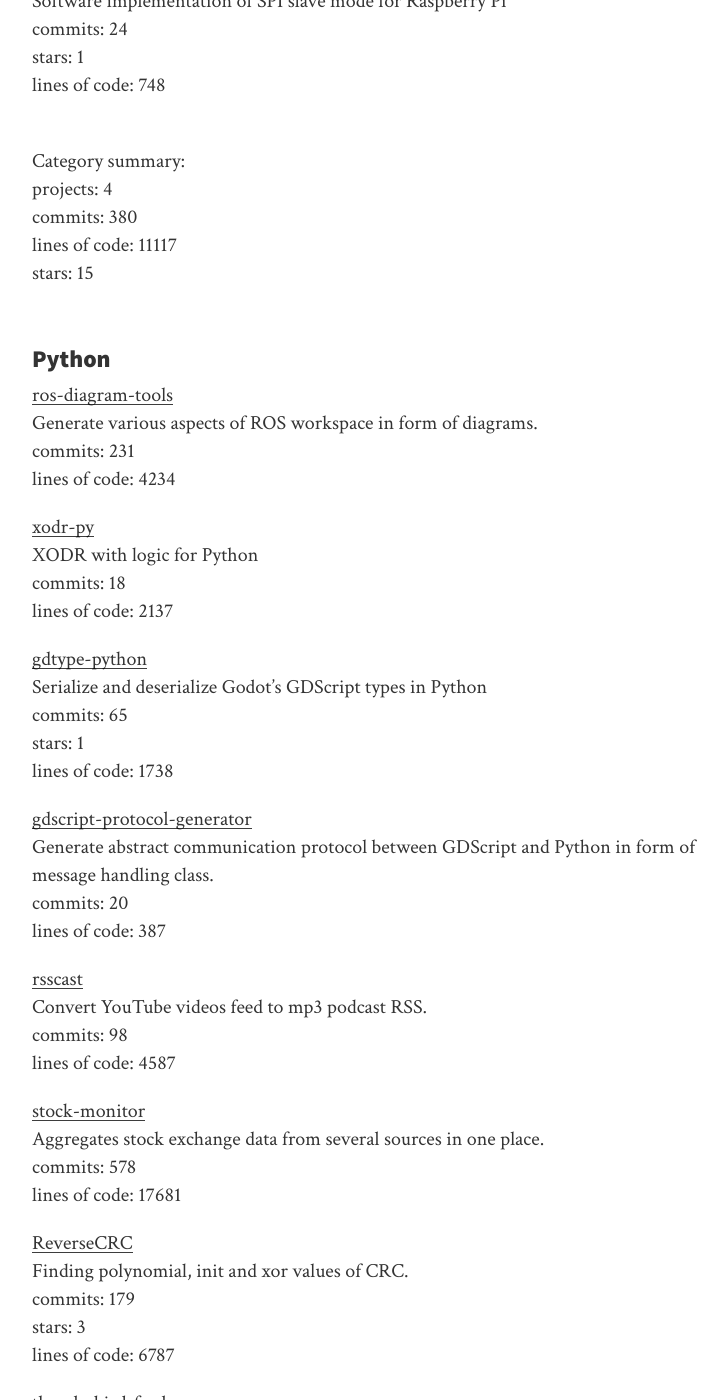
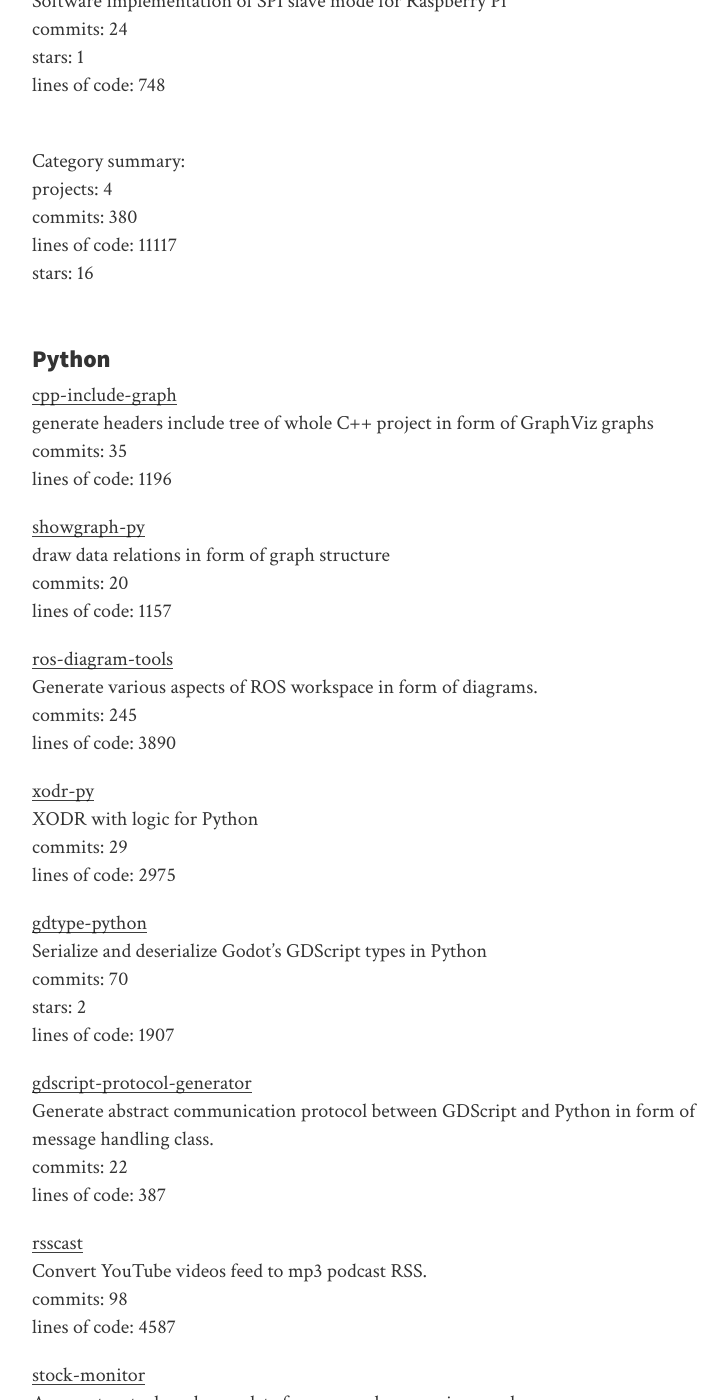
Before and after one commit to anetczuk/anetczuk.github.io, a Jekyll site: the page built from docs/repos.md, in a window 1280 px wide and 1400 px high, scrolled down 3169 px. Shown: the whole window, without its empty margins (258-986 px from the left). Built offline with Jekyll 4.4.1, drawn with Linux system fonts in a browser that asks for light colours; nearby versions of some CDN libraries; some of the changed text lies outside the part shown.

Commit message:
Update repos info

```diff
--- a/docs/repos.md
+++ b/docs/repos.md
@@ -121,29 +121,39 @@
 projects: 4<br/>
 commits: 380<br/>
 lines of code: 11117<br/>
-stars: 15
+stars: 16
 
 ### <a name="cat_python"></a> Python
 
+[cpp-include-graph](https://github.com/anetczuk/cpp-include-graph)<br/>
+generate headers include tree of whole C++ project in form of GraphViz graphs<br/>
+commits: 35<br/>
+lines of code: 1196
+
+[showgraph-py](https://github.com/anetczuk/showgraph-py)<br/>
+draw data relations in form of graph structure<br/>
+commits: 20<br/>
+lines of code: 1157
+
 [ros-diagram-tools](https://github.com/anetczuk/ros-diagram-tools)<br/>
 Generate various aspects of ROS workspace in form of diagrams.<br/>
-commits: 231<br/>
-lines of code: 4234
+commits: 245<br/>
+lines of code: 3890
 
 [xodr-py](https://github.com/anetczuk/xodr-py)<br/>
 XODR with logic for Python<br/>
-commits: 18<br/>
-lines of code: 2137
+commits: 29<br/>
+lines of code: 2975
 
 [gdtype-python](https://github.com/anetczuk/gdtype-python)<br/>
 Serialize and deserialize Godot's GDScript types in Python<br/>
-commits: 65<br/>
-stars: 1<br/>
-lines of code: 1738
+commits: 70<br/>
+stars: 2<br/>
+lines of code: 1907
 
 [gdscript-protocol-generator](https://github.com/anetczuk/gdscript-protocol-generator)<br/>
 Generate abstract communication protocol between GDScript and Python in form of message handling class.<br/>
-commits: 20<br/>
+commits: 22<br/>
 lines of code: 387
 
 [rsscast](https://github.com/anetczuk/rsscast)<br/>
@@ -153,8 +163,8 @@
 
 [stock-monitor](https://github.com/anetczuk/stock-monitor)<br/>
 Aggregates stock exchange data from several sources in one place.<br/>
-commits: 578<br/>
-lines of code: 17681
+commits: 586<br/>
+lines of code: 17862
 
 [ReverseCRC](https://github.com/anetczuk/ReverseCRC)<br/>
 Finding polynomial, init and xor values of CRC.<br/>
@@ -300,8 +310,8 @@
 
 [ros-diagram-tools](https://github.com/anetczuk/ros-diagram-tools)<br/>
 Generate various aspects of ROS workspace in form of diagrams.<br/>
-commits: 231<br/>
-lines of code: 4234
+commits: 245<br/>
+lines of code: 3890
 
 [ros-self-balancer-playground](https://github.com/anetczuk/ros-self-balancer-playground)<br/>
 Two wheeled balancing robot playground with ROS and Gazebo<br/>
@@ -331,8 +341,8 @@
 
 [stock-monitor](https://github.com/anetczuk/stock-monitor)<br/>
 Aggregates stock exchange data from several sources in one place.<br/>
-commits: 578<br/>
-lines of code: 17681
+commits: 586<br/>
+lines of code: 17862
 
 [hanlendar](https://github.com/anetczuk/hanlendar)<br/>
 Calendar and todo list in one application allowing to organize date related tasks, priority todos and simple notes.<br/>
@@ -429,26 +440,38 @@
 </tr> </thead>
 <tbody>
 <tr>
+        <td><a href="https://github.com/anetczuk/cpp-include-graph">cpp-include-graph</a></td>
+        <td>2023-03-28 20:34:39</td> <td>2023-03-31 21:32:13</td> <td style="text-align:center">35</td>
+        <td style="text-align:center"></td>
+        <td style="text-align:center">1196</td>
+</tr>
+<tr>
+        <td><a href="https://github.com/anetczuk/showgraph-py">showgraph-py</a></td>
+        <td>2023-03-26 01:15:18</td> <td>2023-03-27 18:55:39</td> <td style="text-align:center">20</td>
+        <td style="text-align:center"></td>
+        <td style="text-align:center">1157</td>
+</tr>
+<tr>
         <td><a href="https://github.com/anetczuk/ros-diagram-tools">ros-diagram-tools</a></td>
-        <td>2022-11-07 01:12:56</td> <td>2023-02-08 22:53:00</td> <td style="text-align:center">231</td>
+        <td>2022-11-07 01:12:56</td> <td>2023-02-08 22:53:00</td> <td style="text-align:center">245</td>
         <td style="text-align:center"></td>
-        <td style="text-align:center">4234</td>
+        <td style="text-align:center">3890</td>
 </tr>
 <tr>
         <td><a href="https://github.com/anetczuk/xodr-py">xodr-py</a></td>
-        <td>2022-11-21 23:59:17</td> <td>2023-01-29 21:34:22</td> <td style="text-align:center">18</td>
+        <td>2022-11-21 23:59:17</td> <td>2023-01-29 21:34:22</td> <td style="text-align:center">29</td>
         <td style="text-align:center"></td>
-        <td style="text-align:center">2137</td>
+        <td style="text-align:center">2975</td>
 </tr>
 <tr>
         <td><a href="https://github.com/anetczuk/gdtype-python">gdtype-python</a></td>
-        <td>2022-09-25 23:11:14</td> <td>2023-01-26 22:11:36</td> <td style="text-align:center">65</td>
-        <td style="text-align:center">1</td>
-        <td style="text-align:center">1738</td>
+        <td>2022-09-25 23:11:14</td> <td>2023-01-26 22:11:36</td> <td style="text-align:center">70</td>
+        <td style="text-align:center">2</td>
+        <td style="text-align:center">1907</td>
 </tr>
 <tr>
         <td><a href="https://github.com/anetczuk/gdscript-protocol-generator">gdscript-protocol-generator</a></td>
-        <td>2022-10-14 22:37:39</td> <td>2023-01-26 21:33:03</td> <td style="text-align:center">20</td>
+        <td>2022-10-14 22:37:39</td> <td>2023-01-26 21:33:03</td> <td style="text-align:center">22</td>
         <td style="text-align:center"></td>
         <td style="text-align:center">387</td>
 </tr>
@@ -460,9 +483,9 @@
 </tr>
 <tr>
         <td><a href="https://github.com/anetczuk/stock-monitor">stock-monitor</a></td>
-        <td>2020-10-13 22:38:09</td> <td>2022-03-24 20:29:31</td> <td style="text-align:center">578</td>
+        <td>2020-10-13 22:38:09</td> <td>2022-03-24 20:29:31</td> <td style="text-align:center">586</td>
         <td style="text-align:center"></td>
-        <td style="text-align:center">17681</td>
+        <td style="text-align:center">17862</td>
 </tr>
 <tr>
         <td><a href="https://github.com/anetczuk/ReverseCRC">ReverseCRC</a></td>
@@ -472,9 +495,9 @@
 </tr>
 <tr>
         <td><a href="https://github.com/anetczuk/anetczuk.github.io">anetczuk.github.io</a></td>
-        <td>2018-06-13 18:26:01</td> <td>2022-02-08 21:20:58</td> <td style="text-align:center">46</td>
+        <td>2018-06-13 18:26:01</td> <td>2022-02-08 21:20:58</td> <td style="text-align:center">50</td>
         <td style="text-align:center"></td>
-        <td style="text-align:center">6059</td>
+        <td style="text-align:center">6167</td>
 </tr>
 <tr>
         <td><a href="https://github.com/anetczuk/thunderbird-feeds-recover">thunderbird-feeds-recover</a></td>
@@ -496,9 +519,9 @@
 </tr>
 <tr>
         <td><a href="https://github.com/anetczuk/ClevoKeyboardControl">ClevoKeyboardControl</a></td>
-        <td>2018-11-17 23:05:49</td> <td>2021-12-24 21:30:32</td> <td style="text-align:center">72</td>
-        <td style="text-align:center">8</td>
-        <td style="text-align:center">2366</td>
+        <td>2018-11-17 23:05:49</td> <td>2021-12-24 21:30:32</td> <td style="text-align:center">73</td>
+        <td style="text-align:center">11</td>
+        <td style="text-align:center">2372</td>
 </tr>
 <tr>
         <td><a href="https://github.com/anetczuk/rllib-exercises">rllib-exercises</a></td>
@@ -508,8 +531,8 @@
 </tr>
 <tr>
         <td><a href="https://github.com/anetczuk/LinakDeskApp">LinakDeskApp</a></td>
-        <td>2018-09-10 22:43:05</td> <td>2021-11-08 00:23:53</td> <td style="text-align:center">235</td>
-        <td style="text-align:center">131</td>
+        <td>2018-09-10 22:43:05</td> <td>2021-11-08 00:23:53</td> <td style="text-align:center">237</td>
+        <td style="text-align:center">135</td>
         <td style="text-align:center">5184</td>
 </tr>
 <tr>
@@ -544,14 +567,14 @@
 </tr>
 <tr>
         <td><a href="https://github.com/anetczuk/linak_bt_desk">linak_bt_desk</a></td>
-        <td>2018-07-27 21:52:13</td> <td>2020-05-31 21:14:36</td> <td style="text-align:center">56</td>
+        <td>2018-07-27 21:52:13</td> <td>2020-05-31 21:14:36</td> <td style="text-align:center">57</td>
         <td style="text-align:center">14</td>
         <td style="text-align:center"></td>
 </tr>
 <tr>
         <td><a href="https://github.com/anetczuk/BluetoothGattMitm">BluetoothGattMitm</a></td>
         <td>2018-09-29 20:11:24</td> <td>2020-05-27 11:35:59</td> <td style="text-align:center">36</td>
-        <td style="text-align:center">10</td>
+        <td style="text-align:center">11</td>
         <td style="text-align:center">2100</td>
 </tr>
 <tr>
@@ -592,7 +615,7 @@
 </tr>
 <tr>
         <td><a href="https://github.com/anetczuk/thunderbird-webmail">thunderbird-webmail</a></td>
-        <td>2018-12-23 23:13:11</td> <td>2018-12-29 21:50:44</td> <td style="text-align:center"></td>
+        <td>2018-12-23 23:13:11</td> <td>2018-12-29 21:50:44</td> <td style="text-align:center">42</td>
         <td style="text-align:center"></td>
         <td style="text-align:center"></td>
 </tr>
@@ -660,7 +683,7 @@
 </tbody>
 <tfoot> <tr>
       <th id="total" colspan="3" style="text-align:right">Total:</th>
-      <th style="text-align:center">3294</th>
-      <th style="text-align:center">181</th>
-      <th style="text-align:center">112712</th>
+      <th style="text-align:center">3439</th>
+      <th style="text-align:center">190</th>
+      <th style="text-align:center">116023</th>
 </tr> </tfoot></table>
```
Also changed, not shown: other parts of docs/repos.md (+30 -29 lines).
